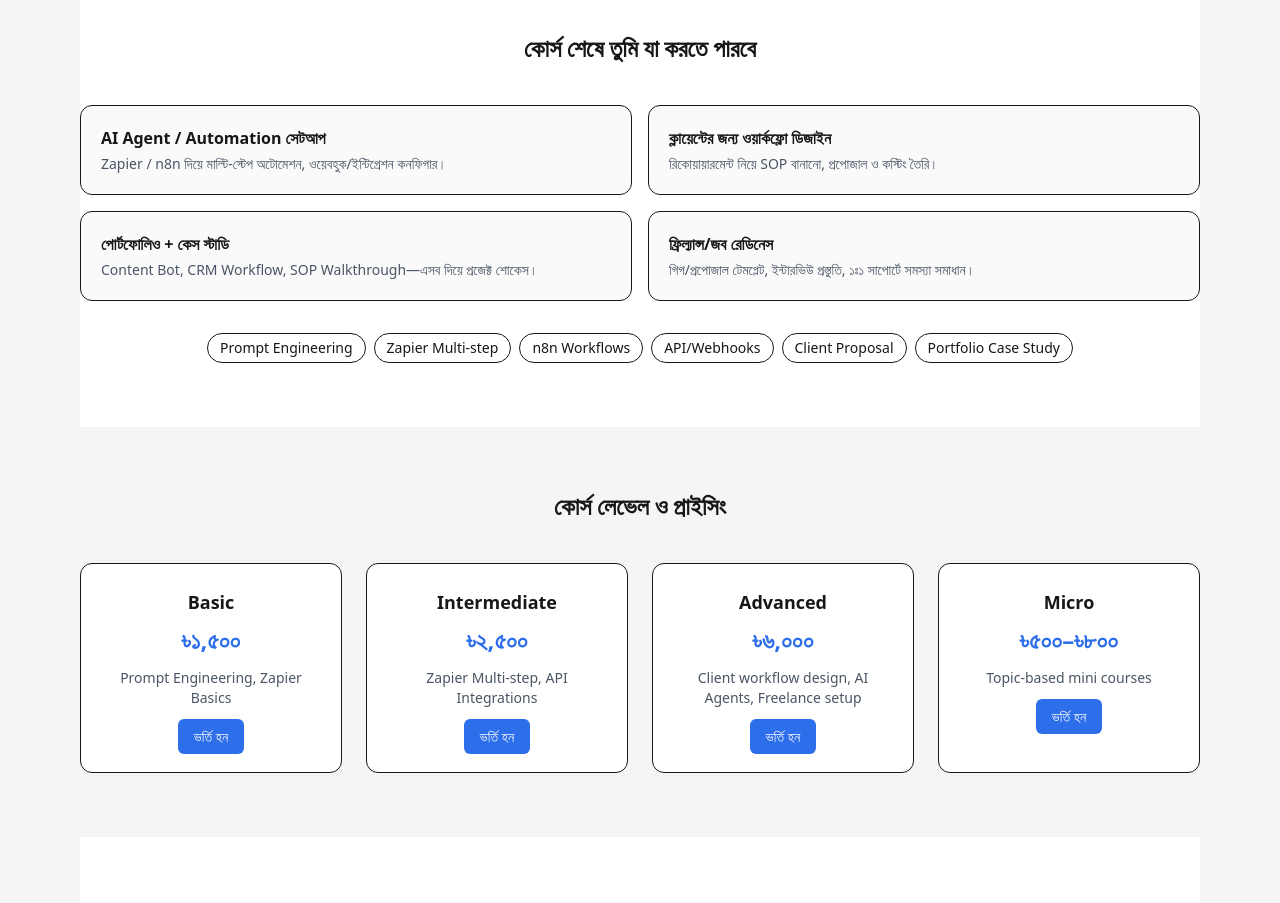
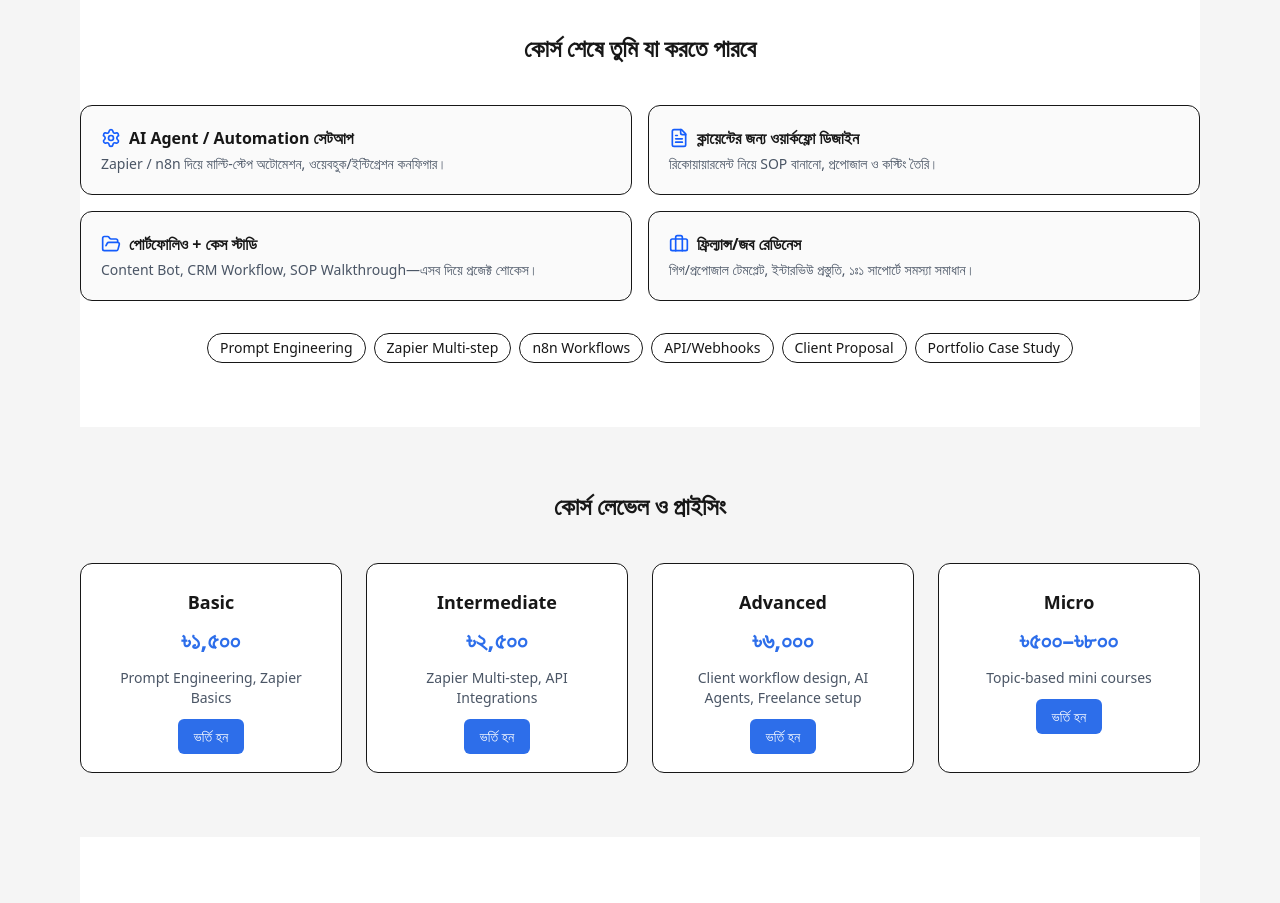
Before and after one commit to helloshamimjunior-cpu/rova-ai, a Next.js app: page / in a window 1280 px wide. Shown: the part 1060-1963 px from the top of the page. Built offline with nearby package versions, Linux system fonts and the light colour scheme.

Commit message:
add icons to Outcomes section

```diff
--- a/app/page.tsx
+++ b/app/page.tsx
@@ -1,4 +1,5 @@
 import { Briefcase, Users, Target, CreditCard } from "lucide-react";
+import { Settings, FileText, FolderOpen, Briefcase } from "lucide-react";
 import Link from "next/link";
 
 export default function Page({
@@ -137,28 +138,40 @@ export default function Page({
 
   <div className="mx-auto max-w-6xl grid gap-4 sm:grid-cols-2">
     <div className="rounded-xl border bg-neutral-50 p-5">
-      <div className="font-semibold mb-1">AI Agent / Automation সেটআপ</div>
+      <div className="flex items-center gap-2 mb-1 font-semibold">
+        <Settings className="h-5 w-5 text-blue-600" />
+        AI Agent / Automation সেটআপ
+      </div>
       <p className="text-sm text-gray-600">
         Zapier / n8n দিয়ে মাল্টি-স্টেপ অটোমেশন, ওয়েবহুক/ইন্টিগ্রেশন কনফিগার।
       </p>
     </div>
 
     <div className="rounded-xl border bg-neutral-50 p-5">
-      <div className="font-semibold mb-1">ক্লায়েন্টের জন্য ওয়ার্কফ্লো ডিজাইন</div>
+      <div className="flex items-center gap-2 mb-1 font-semibold">
+        <FileText className="h-5 w-5 text-blue-600" />
+        ক্লায়েন্টের জন্য ওয়ার্কফ্লো ডিজাইন
+      </div>
       <p className="text-sm text-gray-600">
         রিকোয়ায়ারমেন্ট নিয়ে SOP বানানো, প্রপোজাল ও কস্টিং তৈরি।
       </p>
     </div>
 
     <div className="rounded-xl border bg-neutral-50 p-5">
-      <div className="font-semibold mb-1">পোর্টফোলিও + কেস স্টাডি</div>
+      <div className="flex items-center gap-2 mb-1 font-semibold">
+        <FolderOpen className="h-5 w-5 text-blue-600" />
+        পোর্টফোলিও + কেস স্টাডি
+      </div>
       <p className="text-sm text-gray-600">
         Content Bot, CRM Workflow, SOP Walkthrough—এসব দিয়ে প্রজেক্ট শোকেস।
       </p>
     </div>
 
     <div className="rounded-xl border bg-neutral-50 p-5">
-      <div className="font-semibold mb-1">ফ্রিল্যান্স/জব রেডিনেস</div>
+      <div className="flex items-center gap-2 mb-1 font-semibold">
+        <Briefcase className="h-5 w-5 text-blue-600" />
+        ফ্রিল্যান্স/জব রেডিনেস
+      </div>
       <p className="text-sm text-gray-600">
         গিগ/প্রপোজাল টেমপ্লেট, ইন্টারভিউ প্রস্তুতি, ১ঃ১ সাপোর্টে সমস্যা সমাধান।
       </p>
```
